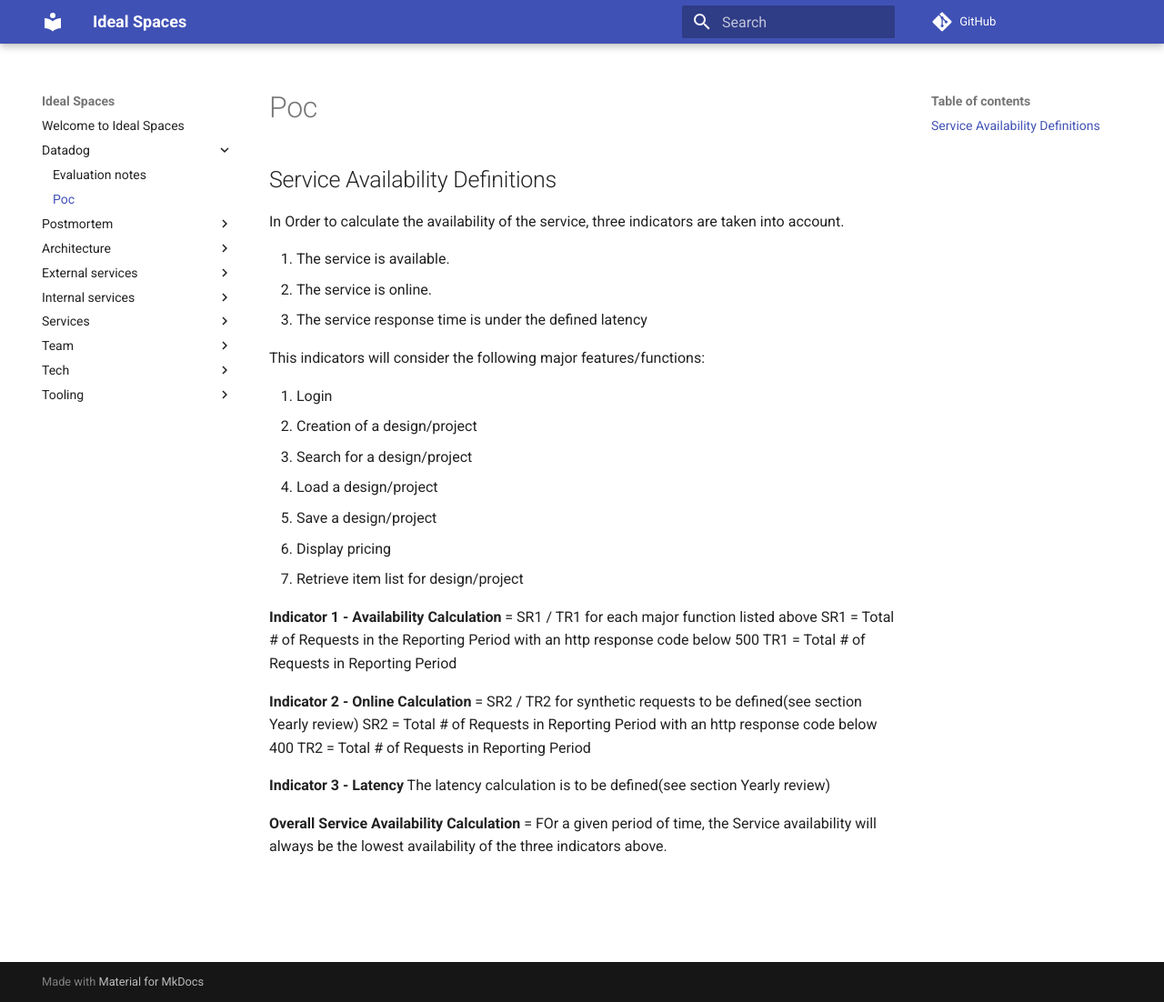
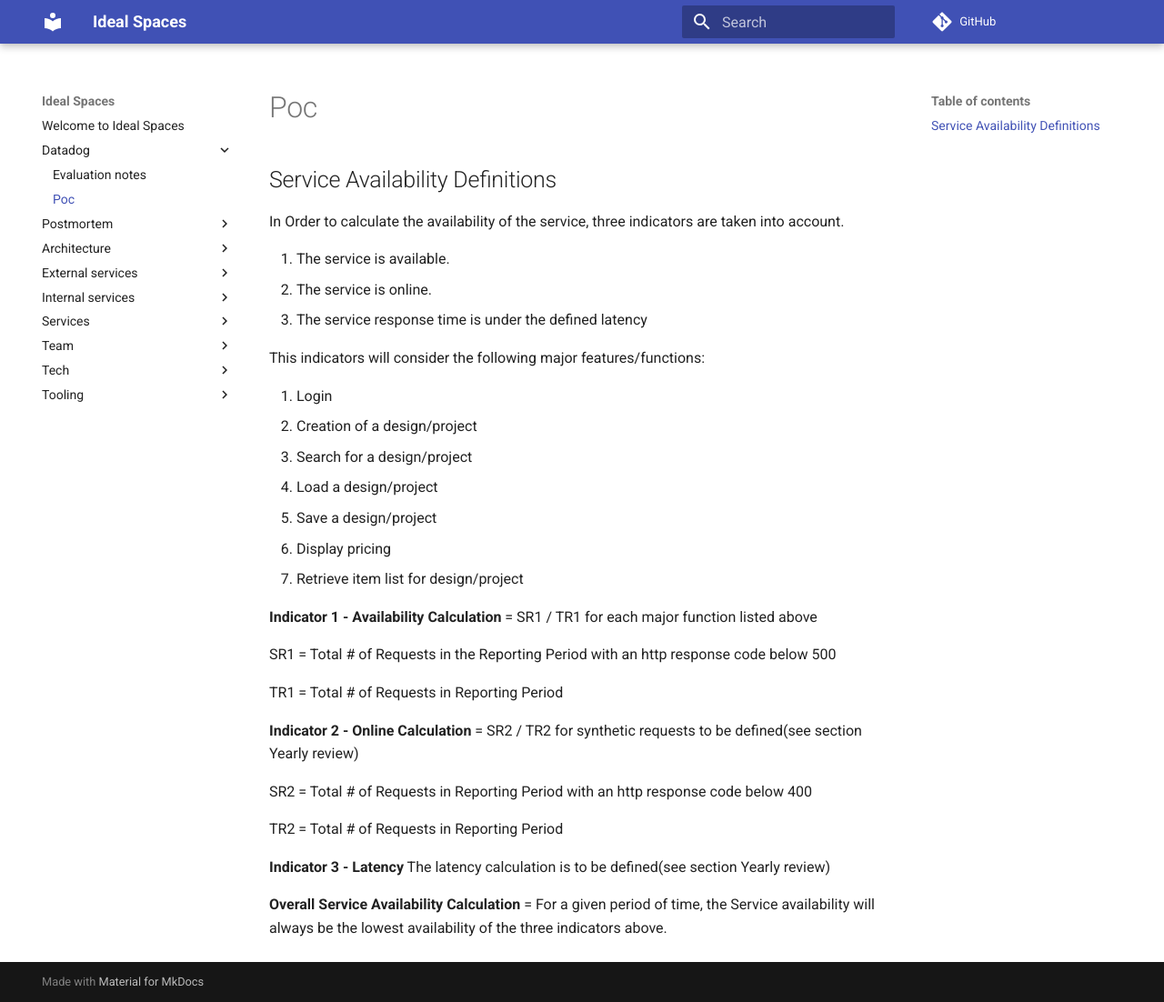
Before and after one commit to cyncly-engineering/docs-ideal-spaces, an MkDocs documentation site: the page built from docs/Datadog/poc.md, in a window 1280 px wide and 1102 px high. Shown: the whole window at 91% size. Built offline with MkDocs 1.6.1 and Material for MkDocs 9.7.7, drawn with Linux system fonts in a browser that asks for light colours; comment, search, counter and statistics services are not loaded.

Commit message:
fix(content): typo issue

```diff
--- a/docs/Datadog/poc.md
+++ b/docs/Datadog/poc.md
@@ -17,13 +17,17 @@
 7. Retrieve item list for design/project
 
 **Indicator 1 - Availability Calculation** = SR1 / TR1 for each major function listed above
+
 SR1 = Total # of Requests in the Reporting Period with an http response code below 500
+
 TR1 = Total # of Requests in Reporting Period
 
 **Indicator 2 - Online Calculation** = SR2 / TR2 for synthetic requests to be defined(see section Yearly review)
+
 SR2 = Total # of Requests in Reporting Period with an http response code below 400
+
 TR2 = Total # of Requests in Reporting Period
 
 **Indicator 3 - Latency** The latency calculation is to be defined(see section Yearly review)
 
-**Overall Service Availability Calculation** = FOr a given period of time, the Service availability will always be the lowest availability of the three indicators above.
+**Overall Service Availability Calculation** = For a given period of time, the Service availability will always be the lowest availability of the three indicators above.
```
